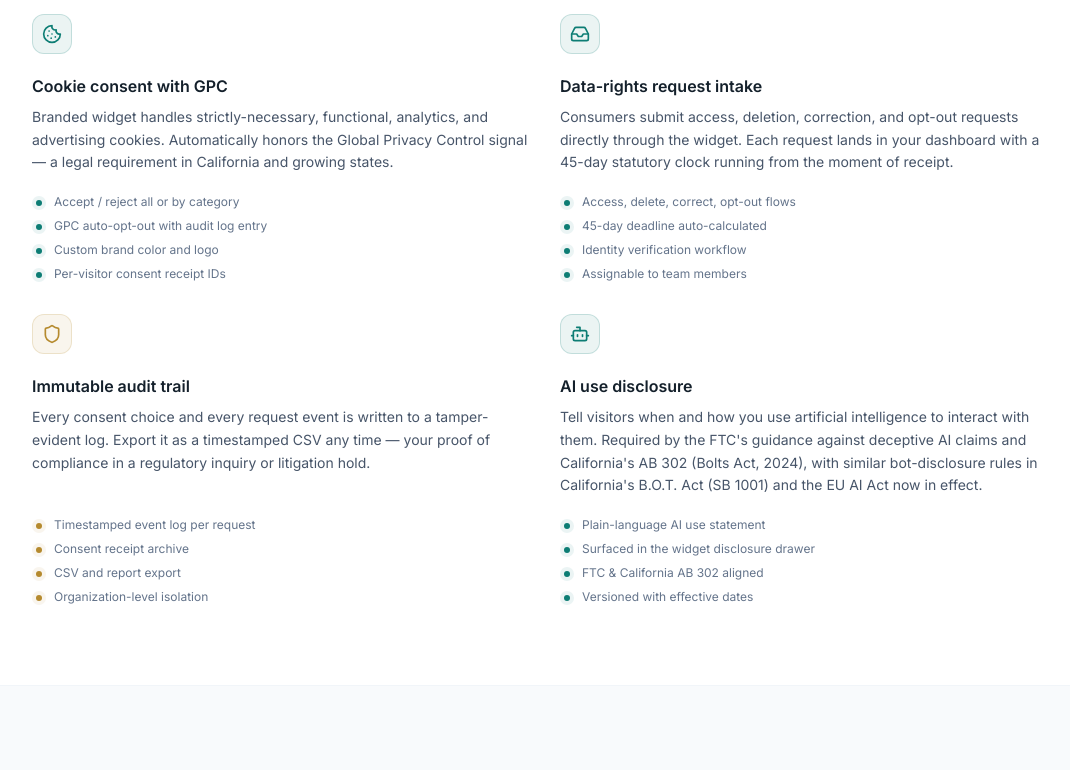
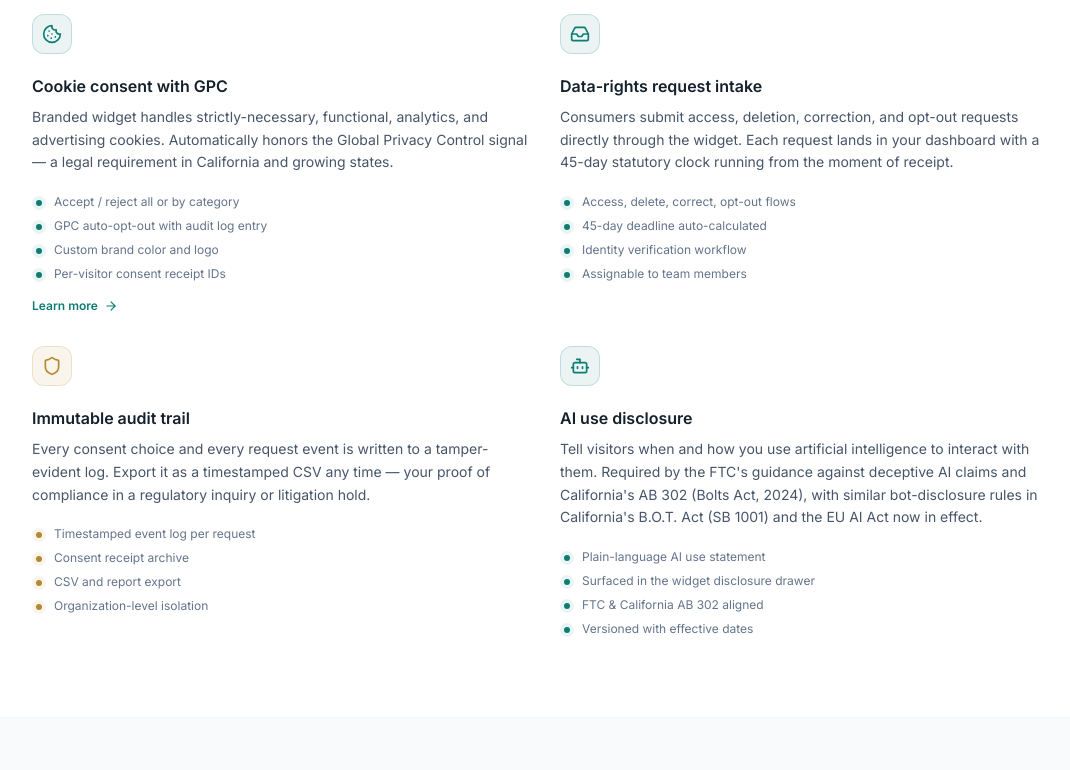
Before and after one commit to bizooma/datarightsOS, a React (Vite) app: page / in a window 1280 px wide. Shown: the part 1790-2560 px from the top of the page, without its empty margins (96-1166 px from the left). Built offline with nearby package versions, Linux system fonts and the light colour scheme; no server answers.

Commit message:
File changes

```diff
--- a/src/components/marketing/FeaturesSection.jsx
+++ b/src/components/marketing/FeaturesSection.jsx
@@ -1,4 +1,5 @@
-import { Cookie, Inbox, Shield, Bot } from 'lucide-react';
+import { Cookie, Inbox, Shield, Bot, ArrowRight } from 'lucide-react';
+import { Link } from 'react-router-dom';
 
 const features = [
   {
@@ -8,6 +9,7 @@ const features = [
     description:
       'Branded widget handles strictly-necessary, functional, analytics, and advertising cookies. Automatically honors the Global Privacy Control signal — a legal requirement in California and growing states.',
     details: ['Accept / reject all or by category', 'GPC auto-opt-out with audit log entry', 'Custom brand color and logo', 'Per-visitor consent receipt IDs'],
+    link: '/cookie-consent',
   },
   {
     icon: Inbox,
@@ -59,7 +61,7 @@ export default function FeaturesSection() {
               </div>
               <h3 className="font-semibold text-[#14202b] mb-2">{f.title}</h3>
               <p className="text-sm text-slate-600 leading-relaxed mb-5">{f.description}</p>
-              <ul className="space-y-2 mt-auto">
+              <ul className="space-y-2">
                 {f.details.map((d) => (
                   <li key={d} className="flex items-start gap-2 text-xs text-slate-500">
                     <span className="mt-0.5 w-3.5 h-3.5 rounded-full flex items-center justify-center shrink-0" style={{ backgroundColor: `${f.color}15` }}>
@@ -69,6 +71,15 @@ export default function FeaturesSection() {
                   </li>
                 ))}
               </ul>
+              {f.link && (
+                <Link
+                  to={f.link}
+                  className="mt-4 inline-flex items-center gap-1.5 text-xs font-semibold text-[#0d7d74] hover:gap-2.5 transition-all"
+                >
+                  Learn more
+                  <ArrowRight className="w-3.5 h-3.5" />
+                </Link>
+              )}
             </div>
           ))}
         </div>
```
